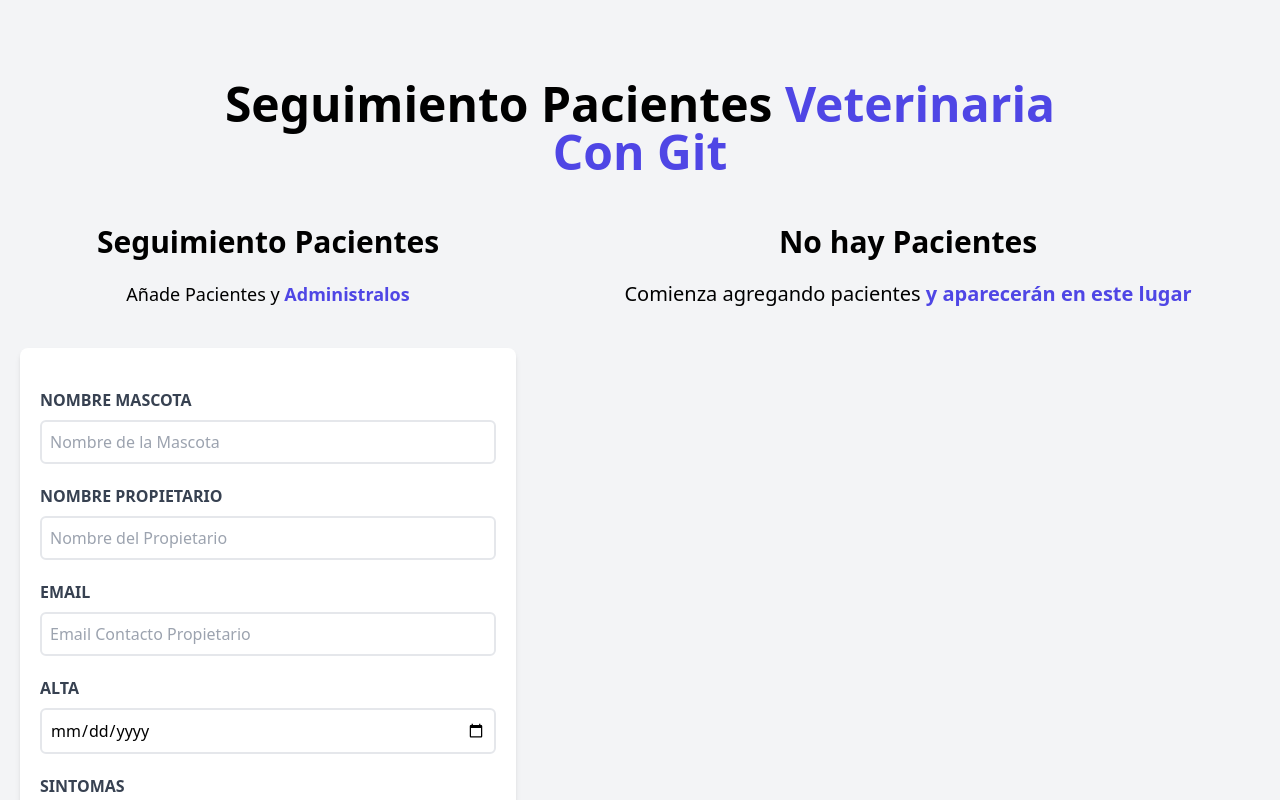
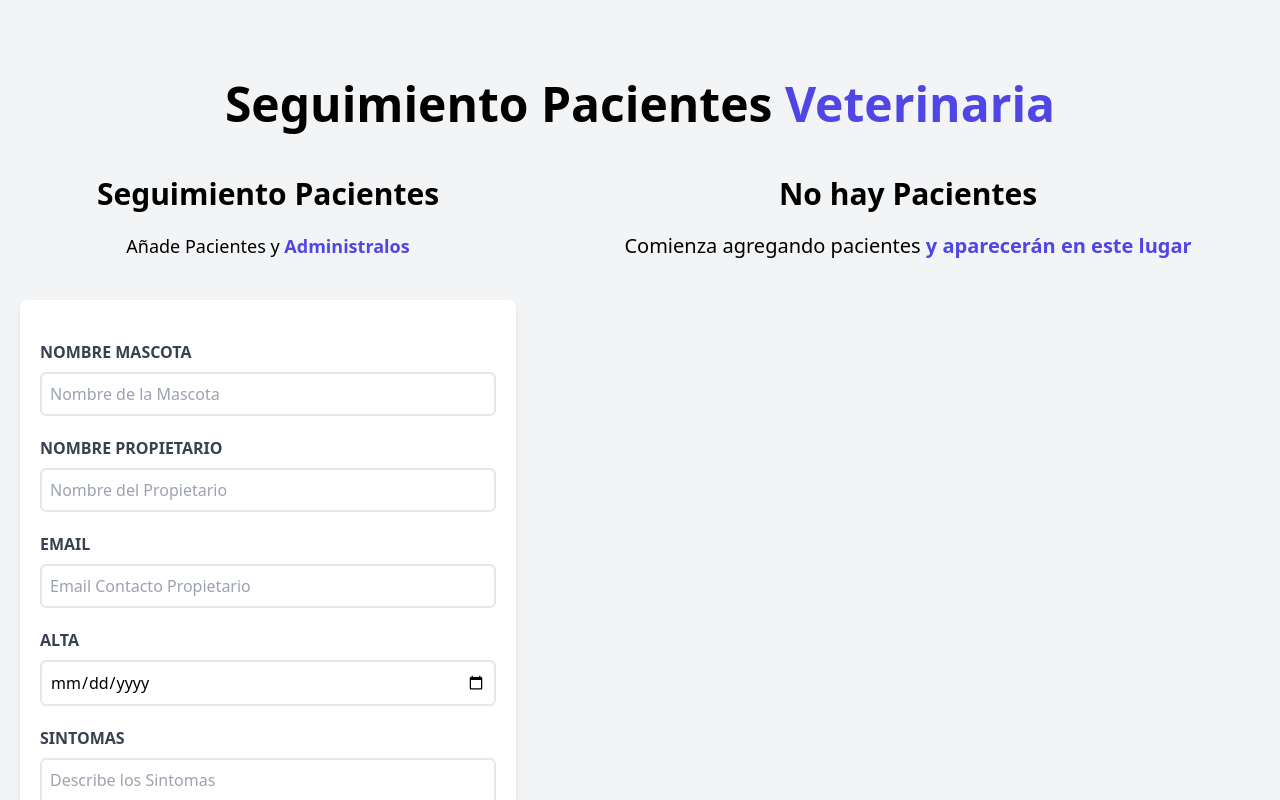
Before and after one commit to diegoaguilop/react-veterinaria-vite, a React (Vite) app: page / in a window 1280 px wide. Shown: the top 800 px of the page. Built offline with nearby package versions, Linux system fonts and the light colour scheme.

Commit message:
Update Header.jsx

```diff
--- a/src/components/Header.jsx
+++ b/src/components/Header.jsx
@@ -3,7 +3,7 @@ function Header () {
         <>
             <h1 className="font-black text-5xl text-center md:w-2/3 mx-auto">
                 Seguimiento Pacientes {""}
-                <span className="text-indigo-600">Veterinaria Con Git</span>
+                <span className="text-indigo-600">Veterinaria</span>
             </h1>
         </>
     )
```
